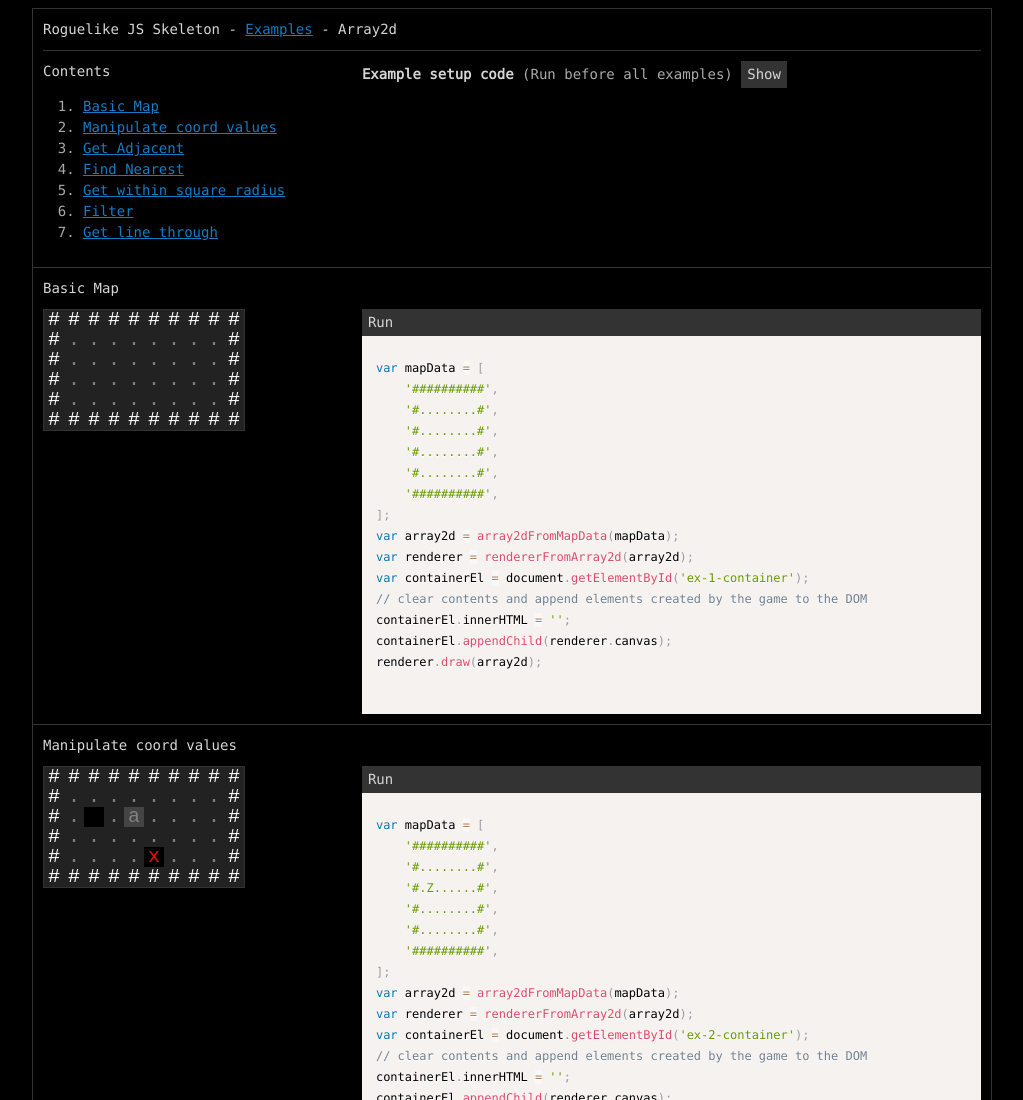
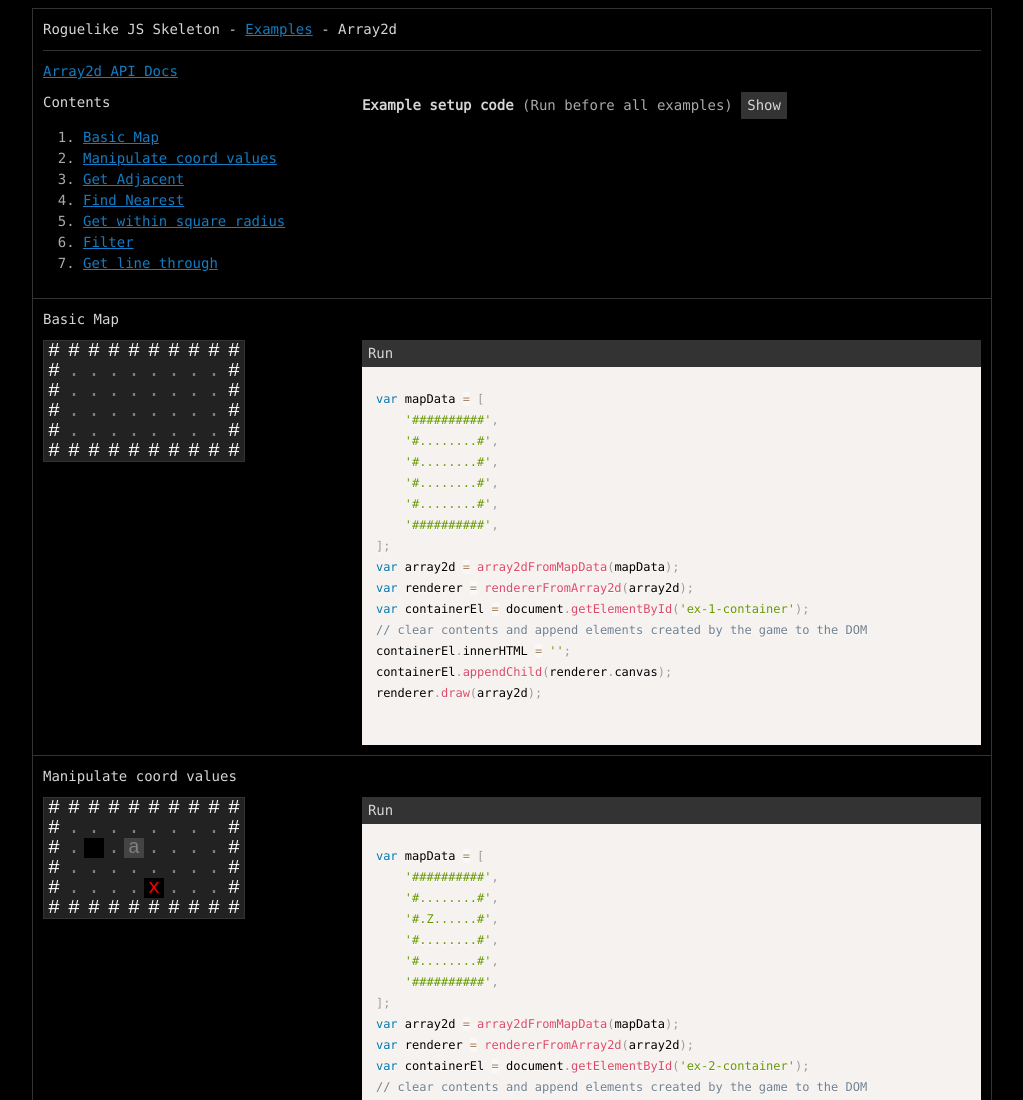
Before and after one commit to unstoppablecarl/js-roguelike-skeleton, a website: page examples/array-2d/index.html in a window 1280 px wide. Shown: the top 1100 px of the page, without its empty margins (128-1151 px from the left). Drawn offline with Linux system fonts and the light colour scheme.

Commit message:
examples api docs links

```diff
--- a/examples/array-2d/index.html
+++ b/examples/array-2d/index.html
@@ -12,6 +12,7 @@
         <div class="section">
 
             <h1>Roguelike JS Skeleton - <a href="../index.html">Examples</a> - Array2d</h1>
+            <h2><a href="../../docs/classes/Array2d.html">Array2d API Docs</a></h2>
             <div class="ex-col-left">
                 <h2>Contents</h2>
                 <ol>
```
Also changed, not shown: examples/input/index.html (+1 -0 lines).
